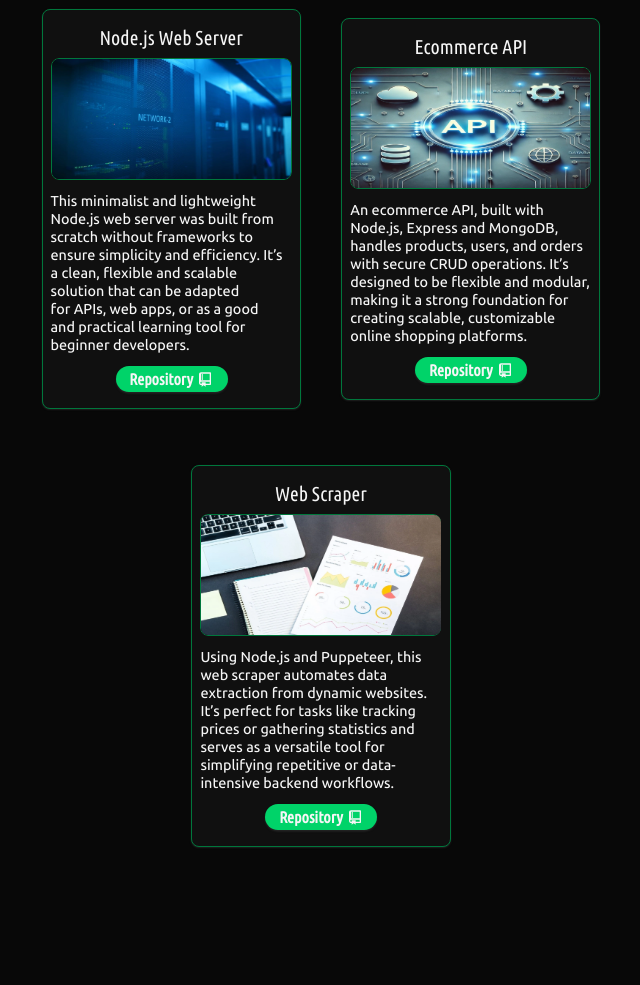
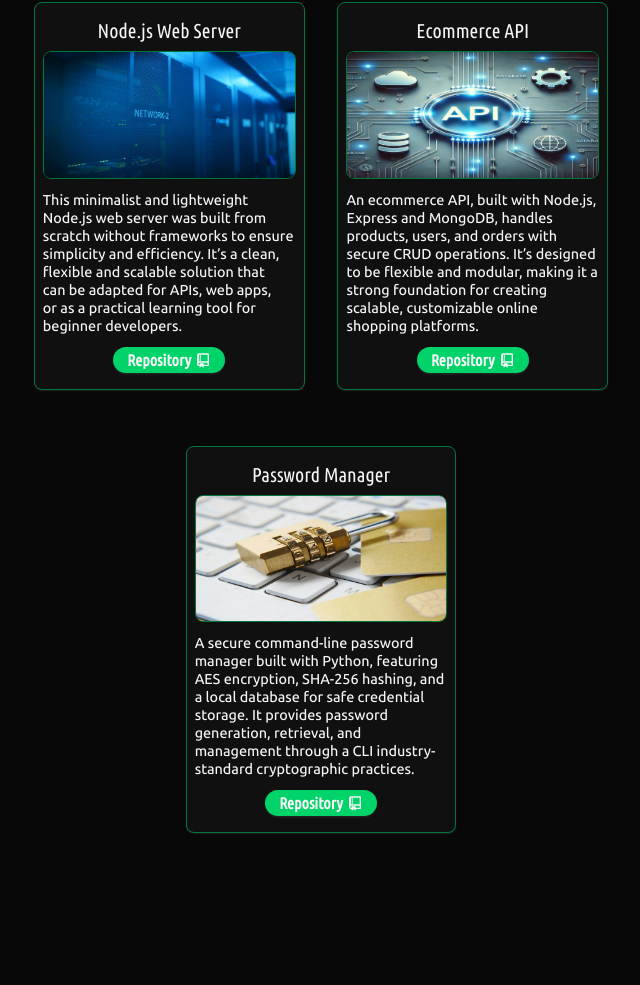
Before and after one commit to MartinXCVI/react-portfolio, a React (Vite) app: page / in a window 768 px wide. Shown: the part 3324-4309 px from the top of the page, without its empty margins (63-703 px from the left). Built offline with nearby package versions, Linux system fonts and the light colour scheme; a web font is replaced by a local one.

Commit message:
Update in backend projects. Small fix in cards width.

```diff
--- a/src/components/Portfolio/BackendProjects.tsx
+++ b/src/components/Portfolio/BackendProjects.tsx
@@ -11,7 +11,7 @@ const BackendProjects = (): JSX.Element => {
         aosDelay="0"
         title="Node.js Web Server"
         img="/images/covers/node-web-server-cover.webp"
-        description="This minimalist and lightweight Node.js web server was built from scratch without frameworks to ensure simplicity and efficiency. It’s a clean, flexible and scalable solution that can be adapted for APIs, web apps, or as a good and practical learning tool for beginner developers."
+        description="This minimalist and lightweight Node.js web server was built from scratch without frameworks to ensure simplicity and efficiency. It’s a clean, flexible and scalable solution that can be adapted for APIs, web apps, or as a practical learning tool for beginner developers."
         repository={"https://github.com/MartinXCVI/node-web-server"}
       />
       <BackCard
@@ -27,10 +27,10 @@ const BackendProjects = (): JSX.Element => {
         aosAnim="zoom-out-down"
         aosDuration="1500"
         aosDelay="0"
-        title="Web Scraper"
-        img="/images/covers/web-scraper-cover.webp"
-        description="Using Node.js and Puppeteer, this web scraper automates data extraction from dynamic websites. It’s perfect for tasks like tracking prices or gathering statistics and serves as a versatile tool for simplifying repetitive or data-intensive backend workflows."
-        repository={"https://github.com/MartinXCVI/node-web-scraper"}
+        title="Password Manager"
+        img="/images/covers/password-manager-cover.webp"
+        description="A secure command-line password manager built with Python, featuring AES encryption, SHA-256 hashing, and a local database for safe credential storage. It provides password generation, retrieval, and management through a CLI industry-standard cryptographic practices."
+        repository={"https://github.com/MartinXCVI/password-manager"}
       />
     </section>
   )
--- a/src/css/styles.css
+++ b/src/css/styles.css
@@ -751,7 +751,7 @@ button {
 }
 @media all and (min-width: 768px) and (max-width: 959px) {
   .project-div {
-    width: 45%;
+    width: 47%;
   }
   .project-link {
     width: 7rem;
--- a/src/sass/components/Portfolio/Project.scss
+++ b/src/sass/components/Portfolio/Project.scss
@@ -139,7 +139,7 @@
 @media all and (min-width: 768px) and (max-width: 959px) {
 
   .project-div {
-    width: 45%;
+    width: 47%;
   }
 
   .project-link {
```
Also changed, not shown: public/images/covers/password-manager-cover.webp (added), public/images/covers/web-scraper-cover.webp (deleted).
